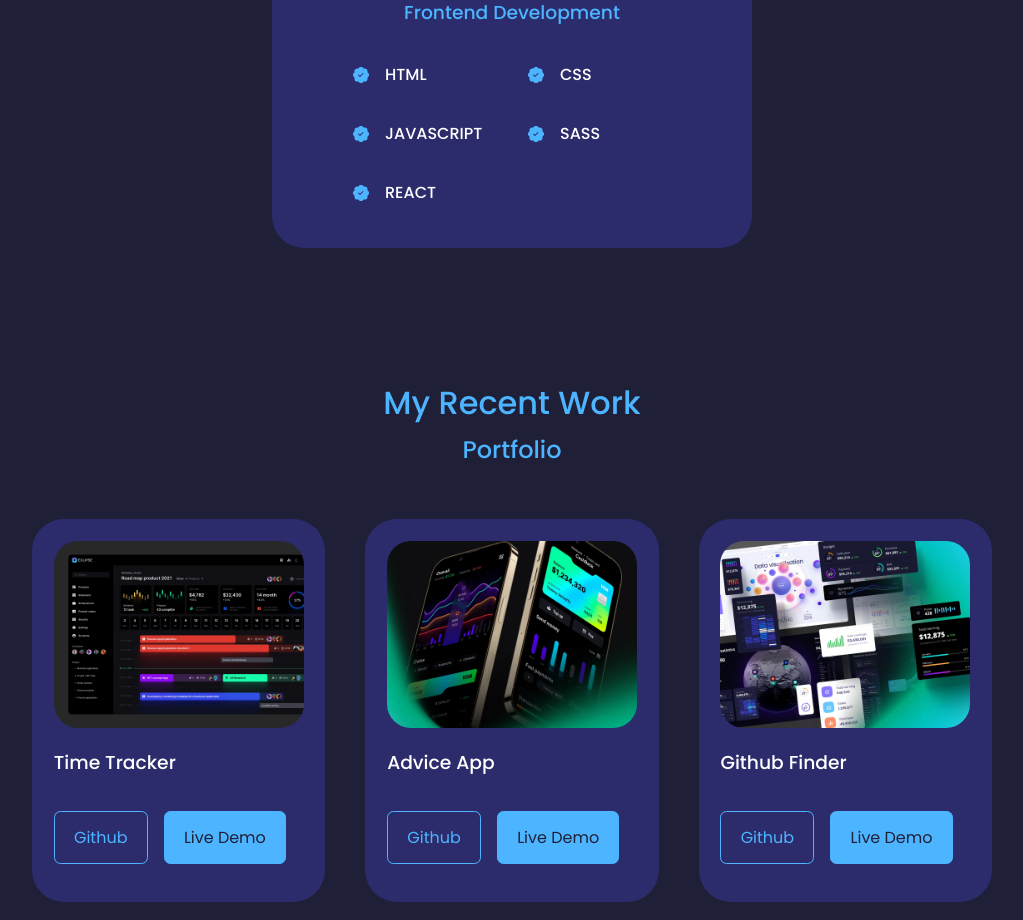
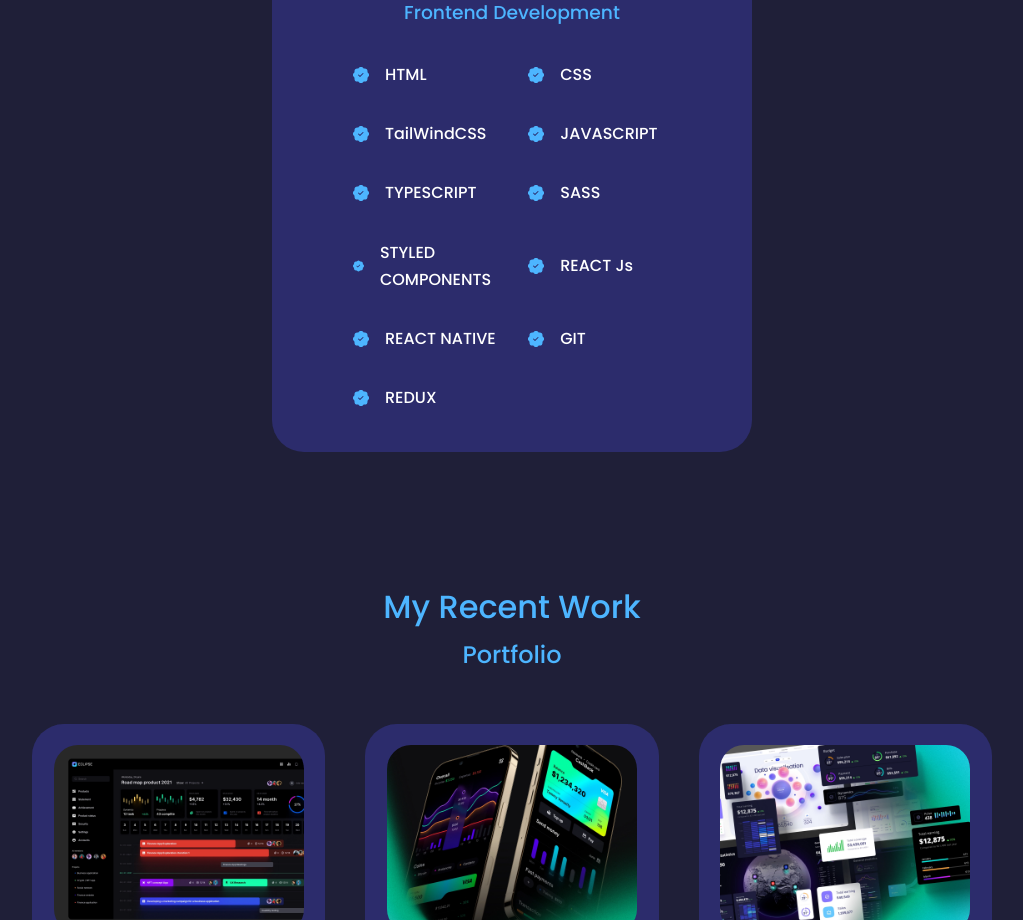
Before and after one commit to Folarinjr/update-portfolio, a React (Create React App) app: page / in a window 1280 px wide. Shown: the part 1780-2700 px from the top of the page, without its empty margins (128-1151 px from the left). Built offline with nearby package versions, Linux system fonts and the light colour scheme.

Commit message:
Experience section updated

```diff
--- a/src/component/experience/Experience.js
+++ b/src/component/experience/Experience.js
@@ -30,7 +30,21 @@ const Experience = () => {
             <article className="experience__details">
               <BsPatchCheckFill className='experience__details-icon' />
               <div>
+                <h4>TailWindCSS</h4>
+              </div>
+            </article>
+
+            <article className="experience__details">
+              <BsPatchCheckFill className='experience__details-icon' />
+              <div>
                 <h4>JAVASCRIPT</h4>
+              </div>
+            </article>
+
+            <article className="experience__details">
+              <BsPatchCheckFill className='experience__details-icon' />
+              <div>
+                <h4>TYPESCRIPT</h4>
               </div>
             </article>
 
@@ -44,7 +58,35 @@ const Experience = () => {
             <article className="experience__details">
               <BsPatchCheckFill className='experience__details-icon' />
               <div>
-                <h4>REACT</h4>
+                <h4>STYLED COMPONENTS</h4>
+              </div>
+            </article>
+
+            <article className="experience__details">
+              <BsPatchCheckFill className='experience__details-icon' />
+              <div>
+                <h4>REACT Js</h4>
+              </div>
+            </article>
+
+            <article className="experience__details">
+              <BsPatchCheckFill className='experience__details-icon' />
+              <div>
+                <h4>REACT NATIVE</h4>
+              </div>
+            </article>
+
+            <article className="experience__details">
+              <BsPatchCheckFill className='experience__details-icon' />
+              <div>
+                <h4>GIT</h4>
+              </div>
+            </article>
+
+            <article className="experience__details">
+              <BsPatchCheckFill className='experience__details-icon' />
+              <div>
+                <h4>REDUX</h4>
               </div>
             </article>
           </div>
```
